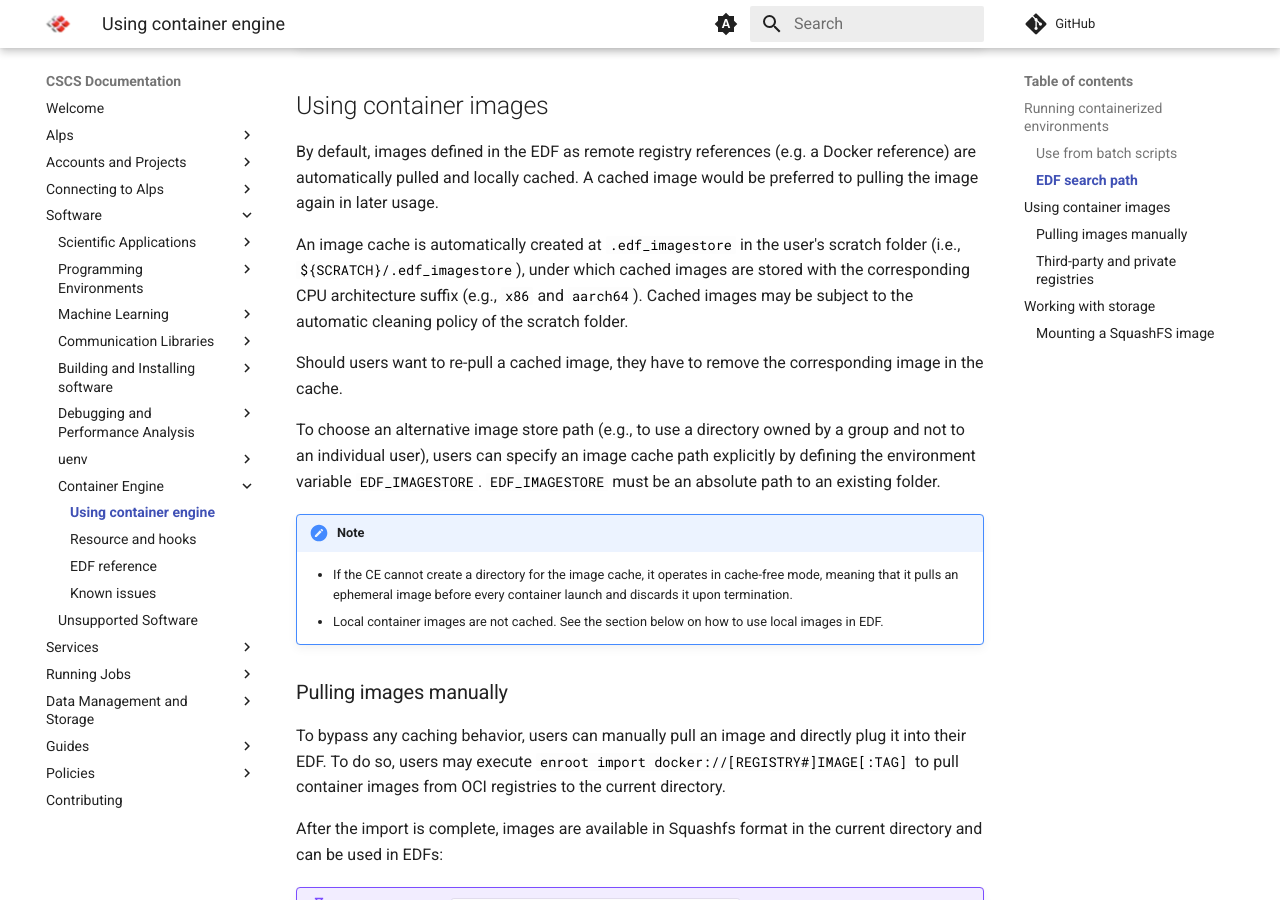
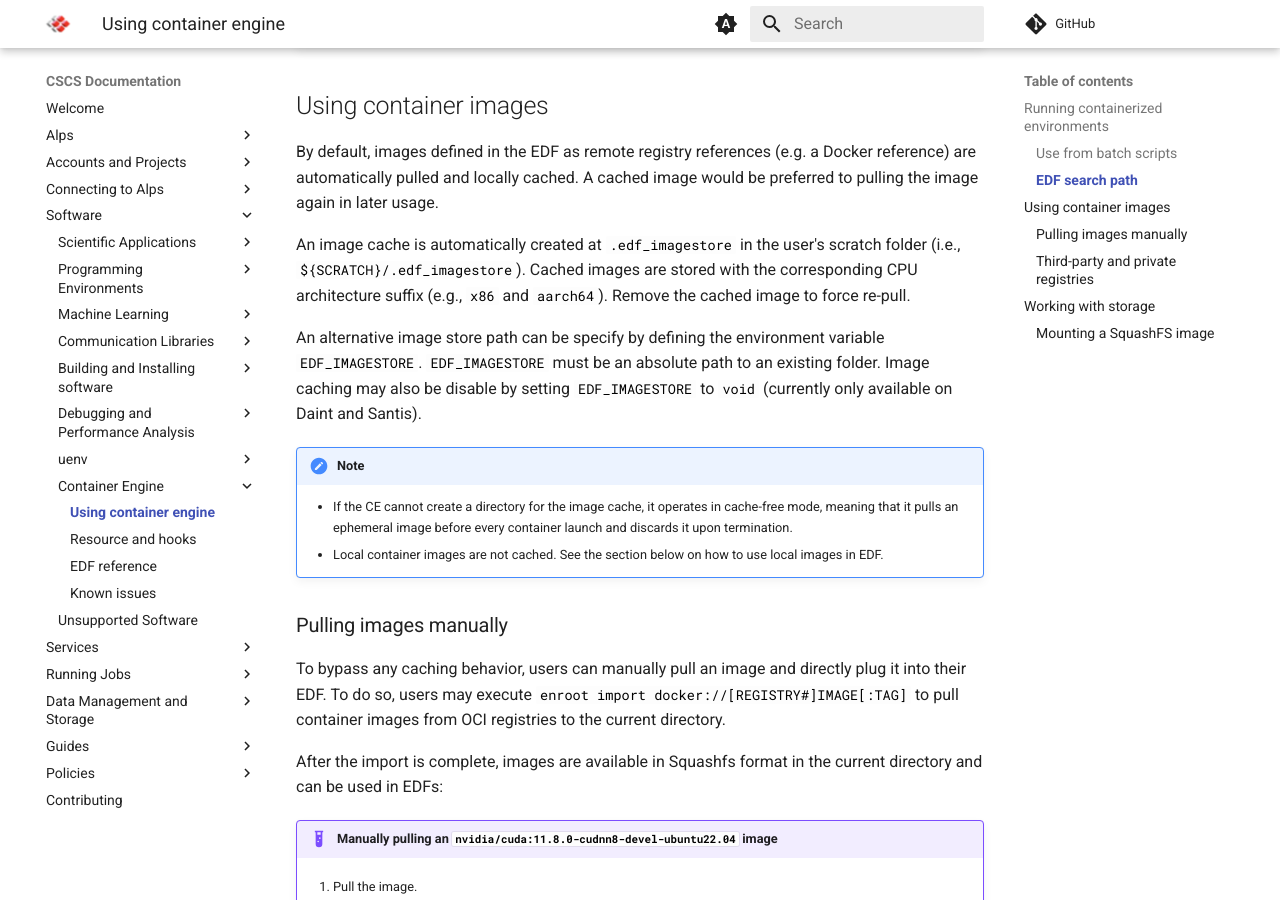
Before and after one commit to nickjbrowning/cscs-docs, an MkDocs documentation site: the page built from docs/software/container-engine/run.md, in a window 1280 px wide and 900 px high, scrolled down 1780 px. Built offline with MkDocs 1.6.1 and Material for MkDocs 9.7.7, drawn with Linux system fonts in a browser that asks for light colours; comment, search, counter and statistics services are not loaded.

Commit message:
Add mention about 'EDF_IMAGESTORE=void' (#157)
Co-authored-by: Gwangmu Lee <gwangmu.lee@cscs.ch>

```diff
--- a/docs/software/container-engine/run.md
+++ b/docs/software/container-engine/run.md
@@ -73,13 +73,9 @@ If an EDF is located in the search path, its name can be used in the `--environm
 By default, images defined in the EDF as remote registry references (e.g. a Docker reference) are automatically pulled and locally cached.
 A cached image would be preferred to pulling the image again in later usage.
 
-An image cache is automatically created at `.edf_imagestore` in the user's scratch folder (i.e., `${SCRATCH}/.edf_imagestore`), under which cached images are stored with the corresponding CPU architecture suffix (e.g., `x86` and `aarch64`).
-Cached images may be subject to the automatic cleaning policy of the scratch folder.
+An image cache is automatically created at `.edf_imagestore` in the user's scratch folder (i.e., `${SCRATCH}/.edf_imagestore`). Cached images are stored with the corresponding CPU architecture suffix (e.g., `x86` and `aarch64`). Remove the cached image to force re-pull.
 
-Should users want to re-pull a cached image, they have to remove the corresponding image in the cache.
-
-To choose an alternative image store path (e.g., to use a directory owned by a group and not to an individual user), users can specify an image cache path explicitly by defining the environment variable `EDF_IMAGESTORE`.
- `EDF_IMAGESTORE` must be an absolute path to an existing folder.
+An alternative image store path can be specify by defining the environment variable `EDF_IMAGESTORE`. `EDF_IMAGESTORE` must be an absolute path to an existing folder. Image caching may also be disable by setting `EDF_IMAGESTORE` to `void` (currently only available on Daint and Santis).
 
 !!! note
     * If the CE cannot create a directory for the image cache, it operates in cache-free mode, meaning that it pulls an ephemeral image before every container launch and discards it upon termination.
```
